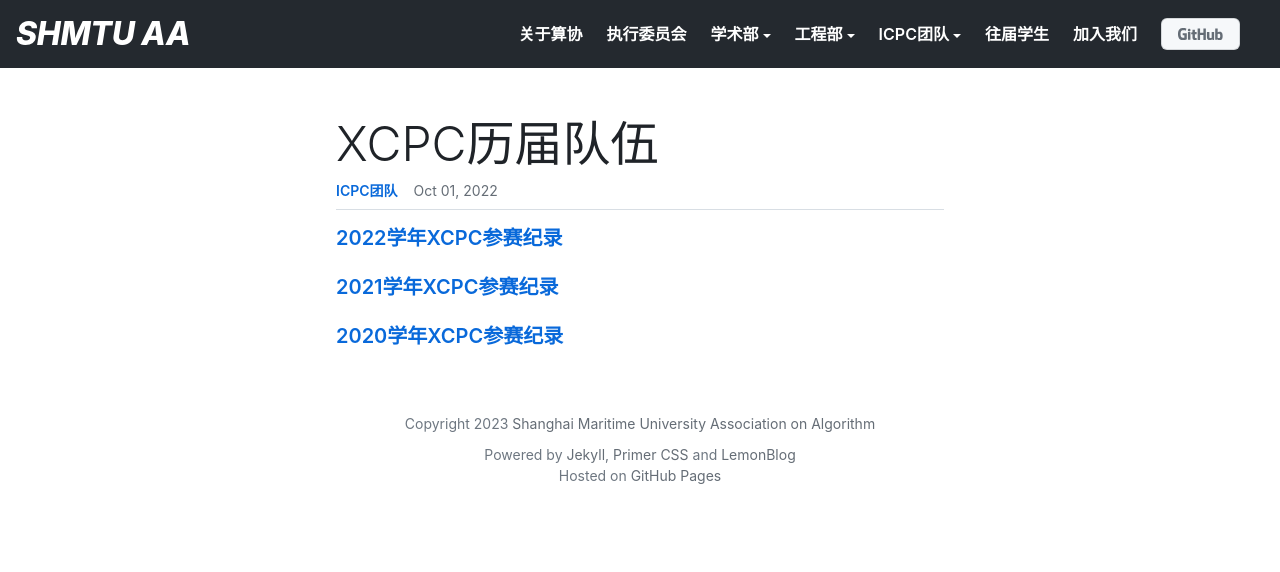
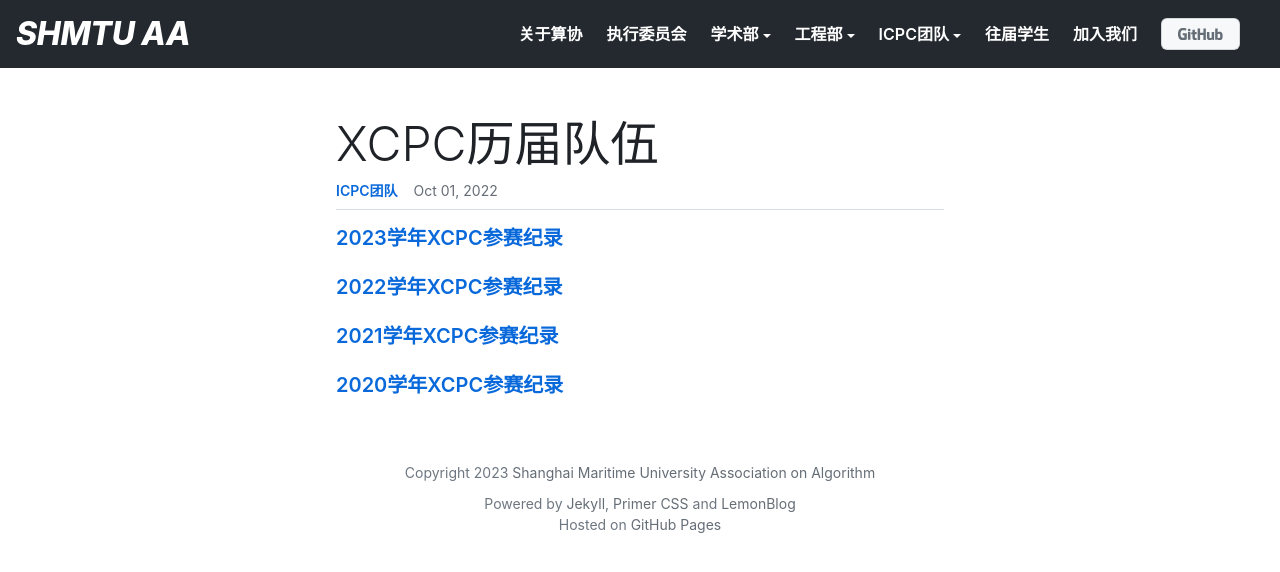
Before and after one commit to shmtuaa/shmtuaa.org, a Jekyll site: the page built from _posts/2022-10-01-ICPC-contest-record.md, in a window 1280 px wide. Shown: the top 572 px of the page. Built offline with Jekyll 4.4.1, drawn with Linux system fonts in a browser that asks for light colours.

Commit message:
Update 2022-10-01-ICPC-contest-record.md

```diff
--- a/_posts/2022-10-01-ICPC-contest-record.md
+++ b/_posts/2022-10-01-ICPC-contest-record.md
@@ -5,6 +5,7 @@ author: icpc
 layout: post
 excerpt: 这里记录ICPC Group在ICPC/CCPC区域赛及以上的参赛队伍。
 ---
+### [2023学年XCPC参赛纪录](/icpc/contest_record_2023)
 
 ### [2022学年XCPC参赛纪录](/icpc/contest_record_2022)
 
```
